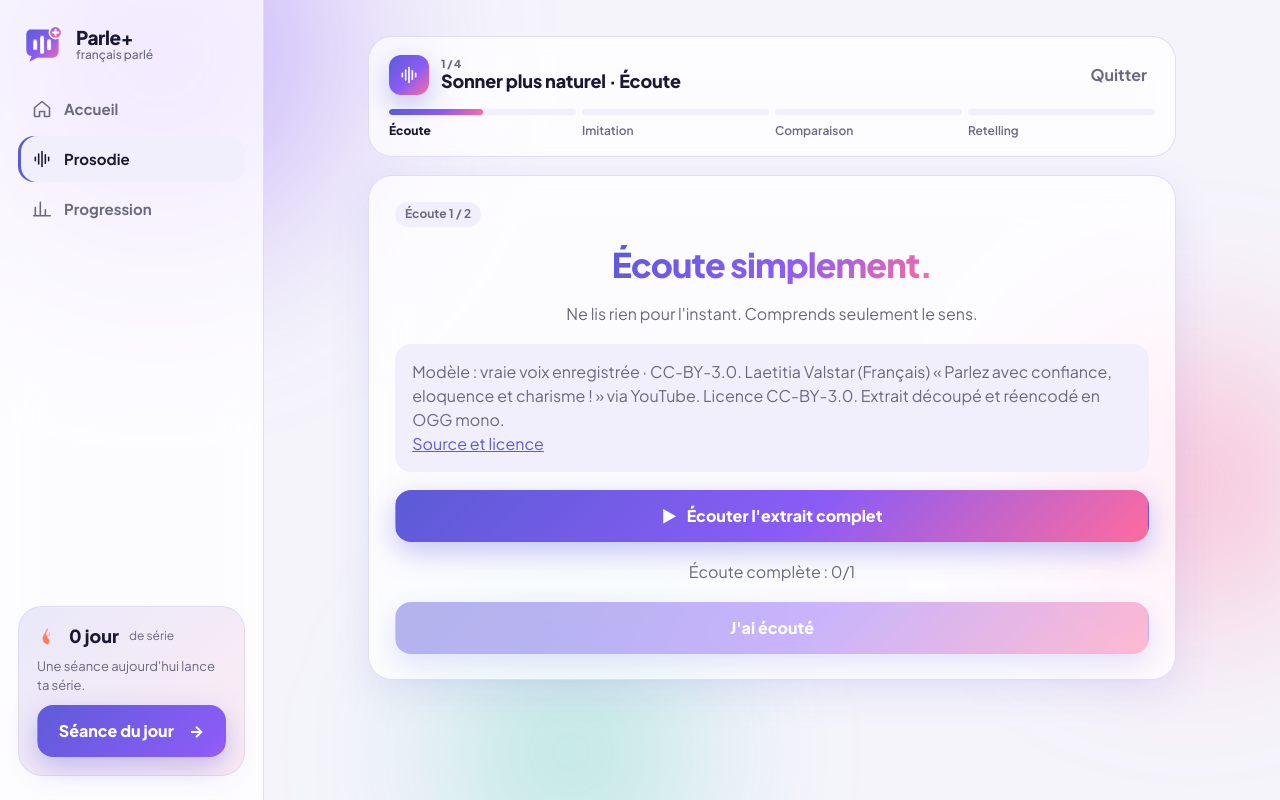
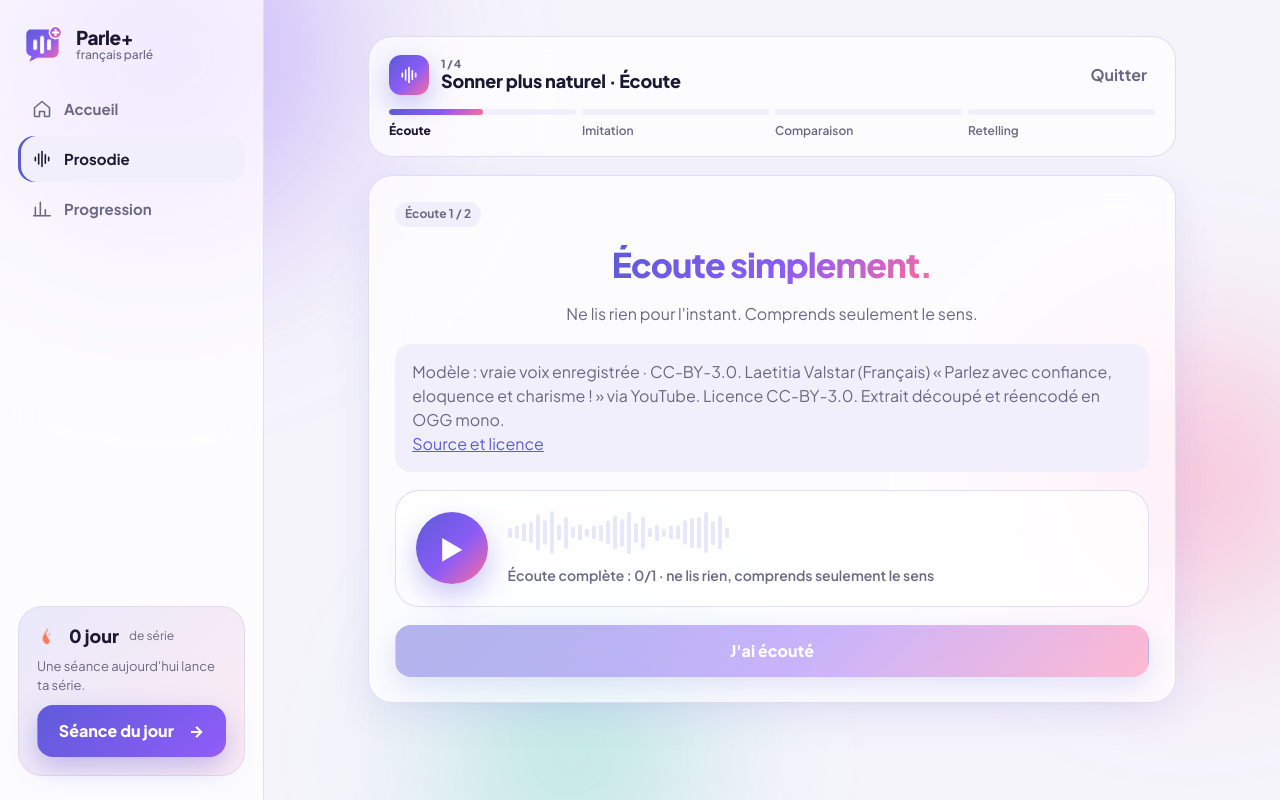
Before and after one commit to brahmiamine/fr, a React (Vite) app: page /#/prosody in a window 1280 px wide. Built offline with nearby package versions, Linux system fonts and the light colour scheme.

Commit message:
Écoute: lecteur audio avec forme d'onde au lieu du bouton
Co-Authored-By: Claude Opus 5.5 <noreply@anthropic.com>
Claude-Session: https://claude.ai/code/session_01A131s5Ty2xWQ6Rdzd52fb7

```diff
--- a/src/features/prosody/components/AudioClip.tsx
+++ b/src/features/prosody/components/AudioClip.tsx
@@ -1,4 +1,5 @@
 import { useEffect, useRef, useState } from 'react'
+import { WaveBars } from '../../../components/ui'
 import { cancelSpeech, speakText } from '../speech'
 
 export interface AudioClipProps {
@@ -9,7 +10,9 @@ export interface AudioClipProps {
   start?: number
   end?: number
   label?: string
-  variant?: 'button' | 'block'
+  variant?: 'button' | 'block' | 'player'
+  /** Caption shown under the waveform in the player variant. */
+  caption?: string
   disabled?: boolean
   onPlaybackChange?: (playing: boolean) => void
   onComplete?: () => void
@@ -24,6 +27,7 @@ export function AudioClip({
   end,
   label = 'Écouter',
   variant = 'button',
+  caption,
   disabled = false,
   onPlaybackChange,
   onComplete,
@@ -93,6 +97,48 @@ export function AudioClip({
     }
   }
 
+  const audioElement =
+    src && !speechText ? (
+      <audio
+        ref={audioRef}
+        src={src}
+        preload="metadata"
+        onTimeUpdate={handleTimeUpdate}
+        onEnded={completePlayback}
+        onPause={() => {
+          if (!completedRef.current) setPlayback(false)
+        }}
+      />
+    ) : null
+
+  if (variant === 'player') {
+    return (
+      <div className="audio-clip audio-clip--player">
+        <button
+          type="button"
+          className="audio-player__play"
+          onClick={togglePlayback}
+          aria-pressed={playing}
+          aria-label={playing ? 'Pause' : label}
+          disabled={disabled || (!src && !speechText)}
+        >
+          <span aria-hidden="true">{playing ? '❚❚' : '▶'}</span>
+        </button>
+        <div className="audio-player__body">
+          <WaveBars
+            count={32}
+            height={44}
+            playing={playing}
+            tone={playing ? 'gradient' : 'accent'}
+            className={`audio-player__wave${playing ? ' is-playing' : ''}`}
+          />
+          {caption ? <p className="audio-player__caption">{caption}</p> : null}
+        </div>
+        {audioElement}
+      </div>
+    )
+  }
+
   return (
     <span className={`audio-clip audio-clip--${variant}`}>
       <button
@@ -105,18 +151,7 @@ export function AudioClip({
         <span aria-hidden="true">{playing ? '⏸' : '▶'}</span>
         {label}
       </button>
-      {src && !speechText ? (
-        <audio
-          ref={audioRef}
-          src={src}
-          preload="metadata"
-          onTimeUpdate={handleTimeUpdate}
-          onEnded={completePlayback}
-          onPause={() => {
-            if (!completedRef.current) setPlayback(false)
-          }}
-        />
-      ) : null}
+      {audioElement}
     </span>
   )
 }
--- a/src/features/prosody/components/ListeningExercise.tsx
+++ b/src/features/prosody/components/ListeningExercise.tsx
@@ -263,10 +263,10 @@ export function ListeningExercise({
           speechLocale={exercise.voiceLocale}
           speechRate={speechRateFor(exercise)}
           label="Écouter l'extrait complet"
-          variant="block"
+          variant="player"
+          caption={`Écoute complète : ${Math.min(meaningPlays, 1)}/1 · ne lis rien, comprends seulement le sens`}
           onComplete={onAudioComplete}
         />
-        <p className="muted">Écoute complète : {Math.min(meaningPlays, 1)}/1</p>
         <button
           type="button"
           className="button button--block"
--- a/src/features/prosody/prosody.css
+++ b/src/features/prosody/prosody.css
@@ -139,3 +139,76 @@
   border-color: transparent;
   color: #fff;
 }
+
+.audio-clip--player {
+  display: flex;
+  align-items: center;
+  gap: 20px;
+  width: 100%;
+  padding: 20px;
+  border: 1px solid var(--border, rgba(120, 110, 200, 0.18));
+  border-radius: 24px;
+  background: var(--surface, #fff);
+  text-align: left;
+}
+
+.audio-player__play {
+  flex: none;
+  display: grid;
+  place-items: center;
+  width: 72px;
+  height: 72px;
+  border: 0;
+  border-radius: 50%;
+  background: var(--gradient);
+  color: #fff;
+  font-size: 26px;
+  cursor: pointer;
+  box-shadow: 0 12px 28px rgba(110, 90, 230, 0.35);
+  transition: transform 0.15s ease;
+}
+
+.audio-player__play:hover:not(:disabled) {
+  transform: scale(1.05);
+}
+
+.audio-player__play:disabled {
+  opacity: 0.5;
+  cursor: not-allowed;
+}
+
+.audio-player__body {
+  flex: 1;
+  min-width: 0;
+  display: flex;
+  flex-direction: column;
+  gap: 10px;
+  overflow: hidden;
+}
+
+.audio-player__wave {
+  justify-content: flex-start;
+}
+
+.audio-player__wave:not(.is-playing) .wave__bar {
+  opacity: 0.15;
+}
+
+.audio-player__caption {
+  margin: 0;
+  font-size: 14px;
+  font-weight: 600;
+  color: var(--muted, #6b6680);
+}
+
+@media (max-width: 480px) {
+  .audio-clip--player {
+    gap: 14px;
+    padding: 14px;
+  }
+  .audio-player__play {
+    width: 56px;
+    height: 56px;
+    font-size: 20px;
+  }
+}
```
